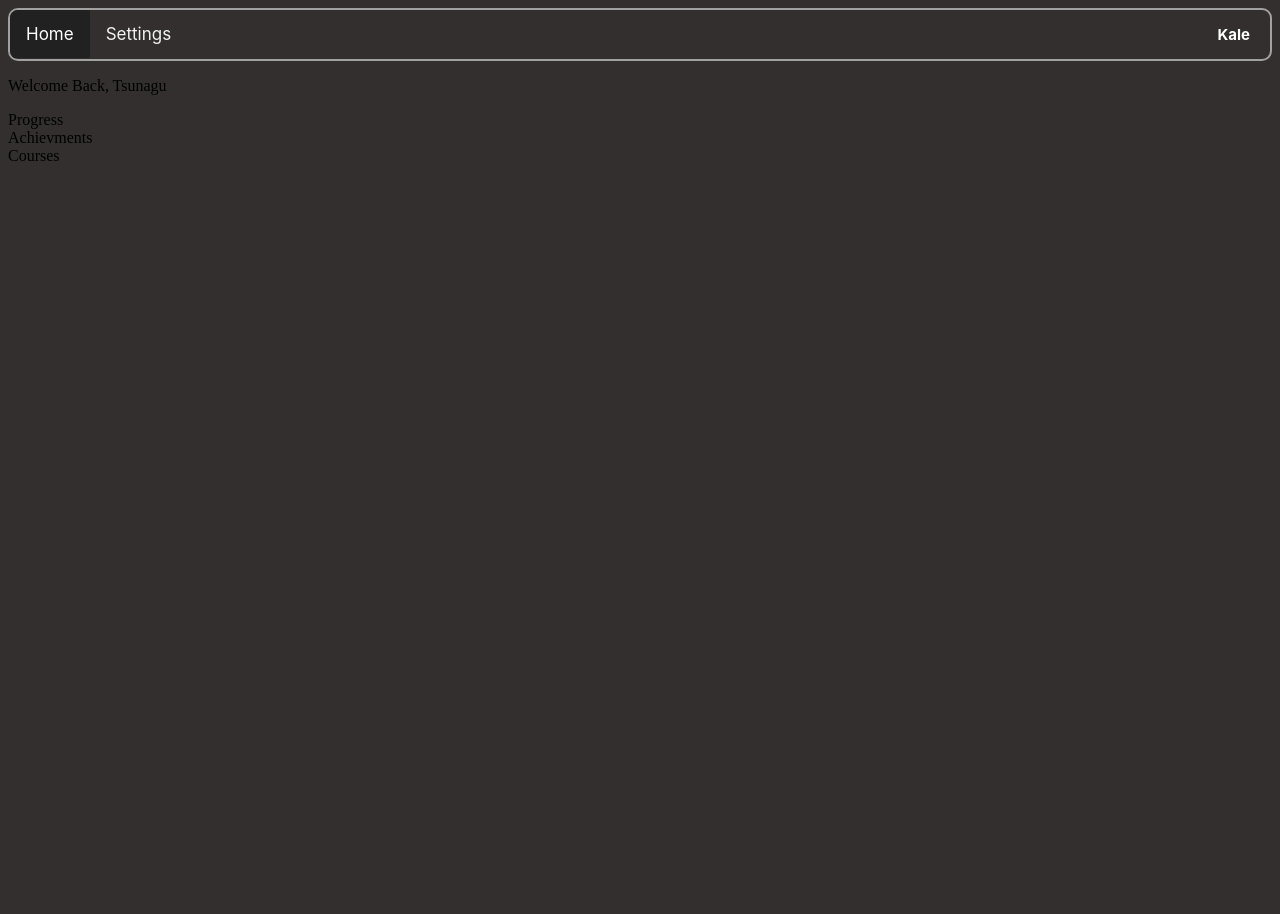
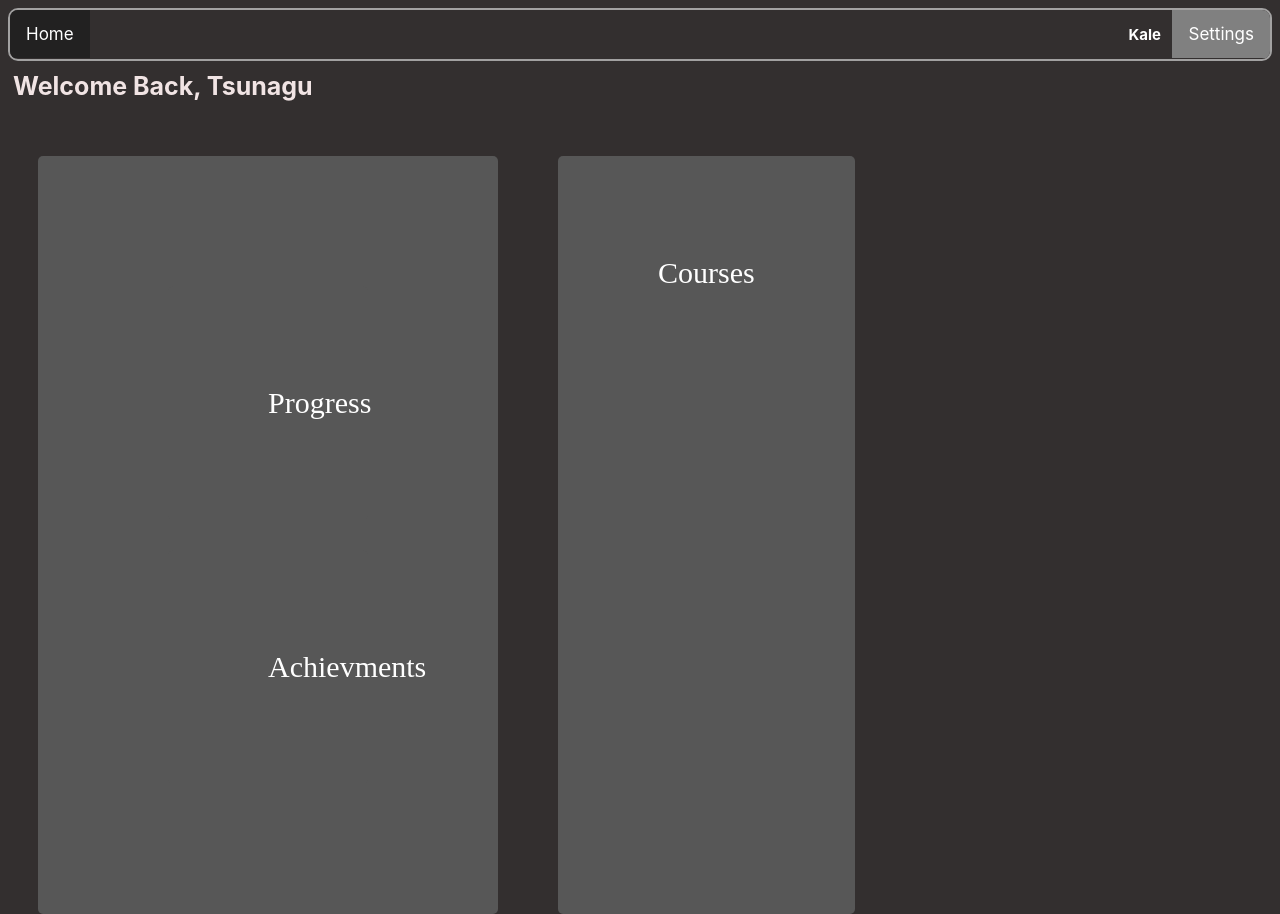
Before and after one commit to WasTaken-Au/Kale, a plain HTML site: page src/pages/home.html in a window 1280 px wide. Before the commit the page ends 800 px from the top, so only its background shows below. Drawn offline with Linux system fonts and the light colour scheme.

Commit message:
Add new styles for headings and widgets

```diff
--- a/src/pages/global.css
+++ b/src/pages/global.css
@@ -32,10 +32,17 @@ body {
   color: white;
 }
 
+.topnav a.split {
+  float: right;
+  background-color: grey;
+  color: white;
+}
+
 .topnav .topnavText {
   color: white;
   text-align:right;
   margin-right:20px;
+  padding-right: 89px;
   font-family: 'Inter', sans-serif;
   font-size: 15px;
   font-weight: bold;
@@ -45,10 +52,28 @@ body {
   color: white;
 }
 
-.logo {
-  margin-top: 25px;
-  width: 3%;
-  height: auto;
+.heading {
+  text-align: center;
+  font-size: 35px;
+  font-family: 'Inter', sans-serif;
+  font-weight: bold;
+  margin-top: 150px;
+  color: rgb(241, 228, 228);
+}
+
+.homeHeading {
+  font-size: 25px;
+  font-family: 'Inter', sans-serif;
+  font-weight: bold;
+  margin-top: 10px;
+  margin-left: 5px;
+  color: rgb(241, 228, 228);
+}
+
+.subheading {
+  text-align: center;
+  font-family:"Helvetica Neue", Arial, sans-serif;
+  color: rgb(241, 228, 228);
 }
 
 .login-box {
@@ -92,21 +117,6 @@ body {
   border: 2px solid #a2a1a1;
 }
 
-.heading {
-  text-align: center;
-  font-size: 35px;
-  font-family: 'Inter', sans-serif;
-  font-weight: bold;
-  margin-top: 75px;
-  color: rgb(241, 228, 228);
-}
-
-.subheading {
-  text-align: center;
-  font-family:"Helvetica Neue", Arial, sans-serif;
-  color: rgb(241, 228, 228);
-}
-
 .login-button {
 
   background-color: rgb(58, 57, 57);
@@ -122,3 +132,24 @@ body {
   width: 100%;
   height: 40px;
 }
+
+.widget {
+  display: flex;
+}
+
+.widget div {
+  margin: 30px;
+  flex-direction: column;
+  font-size: 30px;
+  padding: 100px;
+  color: white;
+  background-color: #575757;
+  border-radius: 5px;
+}
+
+.widget div .sidebar {
+  flex-direction: row;
+  gap: 100px;
+  width: 0px;
+  text-align: center;
+}
```
